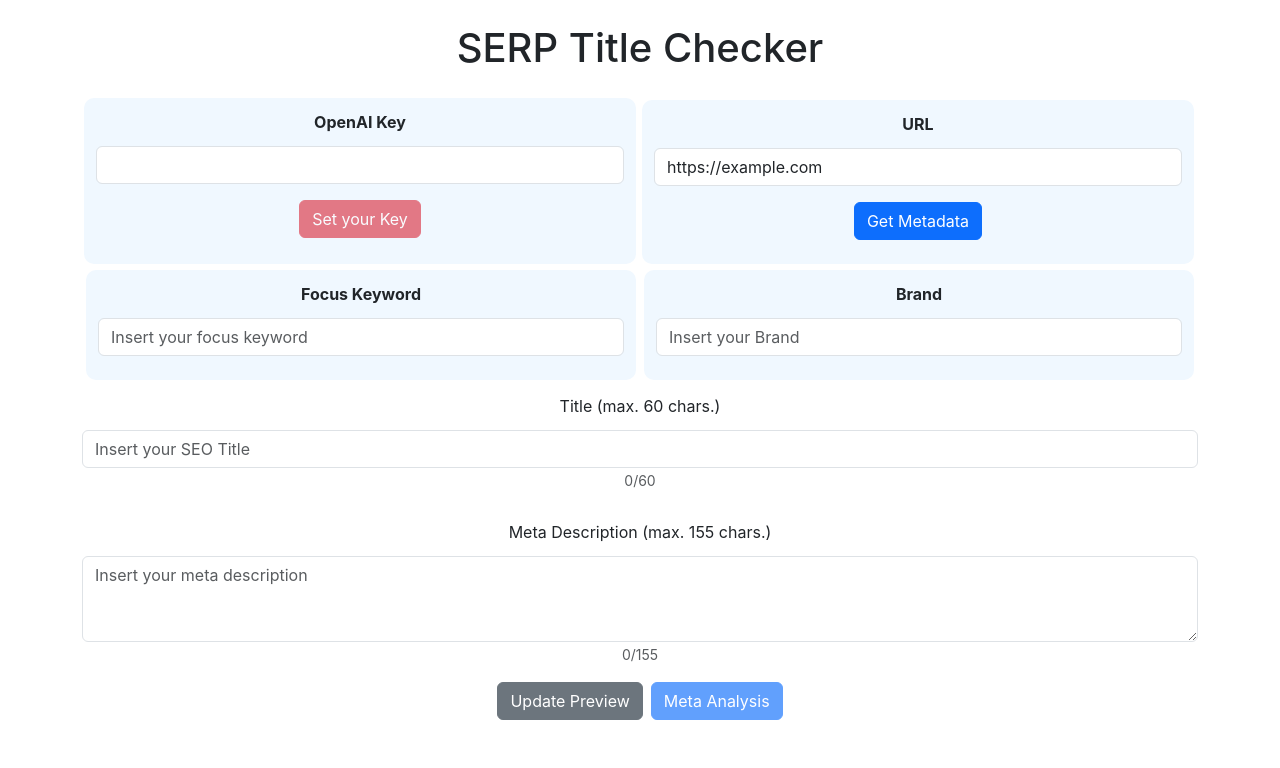
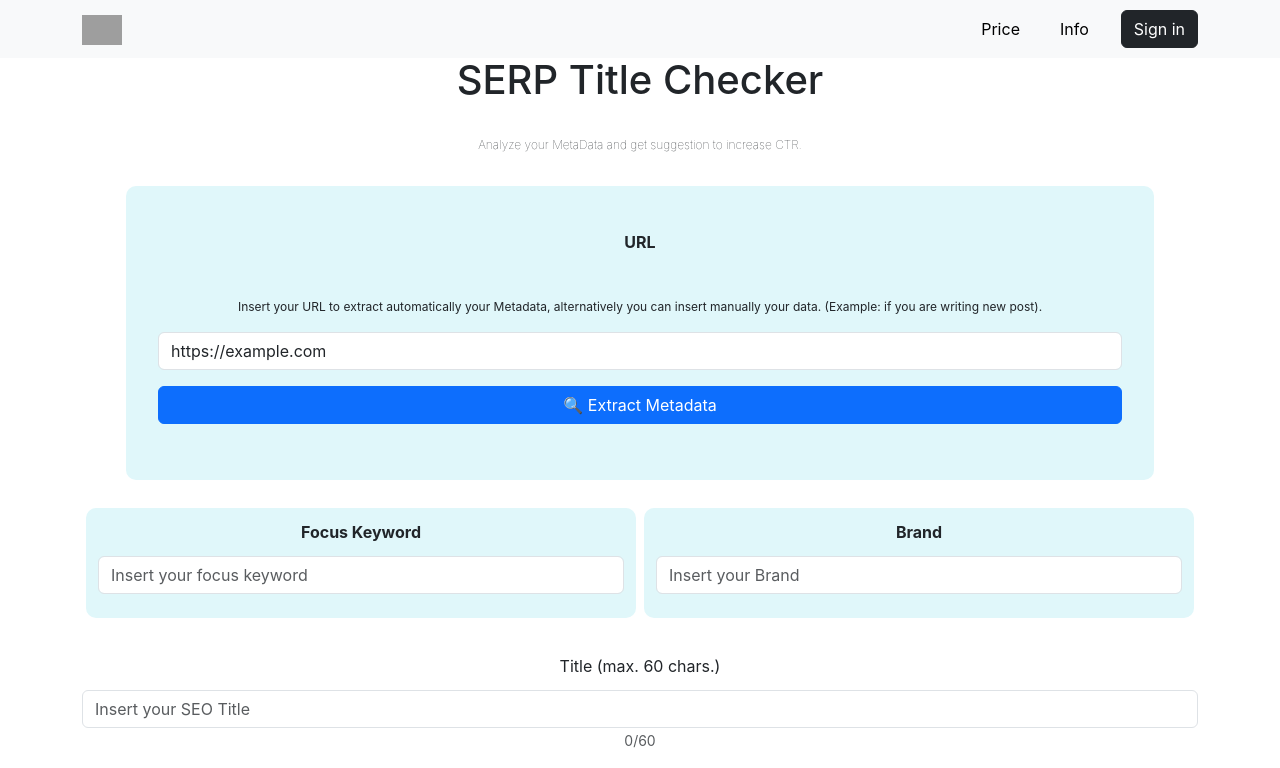
Before and after one commit to domeseo/title_checker, a React (Create React App) app: page / in a window 1280 px wide. Shown: the top 768 px of the page. Built offline with nearby package versions, Linux system fonts and the light colour scheme; no server answers; grey boxes are pictures that could not be loaded.

Commit message:
Improvement: Navbar, 5 Optimization per day, colors

```diff
--- a/src/App.css
+++ b/src/App.css
@@ -1,3 +1,4 @@
+
 .App {
   text-align: center;
 }
@@ -88,24 +89,36 @@
   color: #333;
 }
 
-.openkeybox {
-  background: aliceblue;
-  margin: 2px;
-  border-radius: 10px;
-  font-weight: bold;
-}
-
 .form-label {
   margin: 2px;
   padding: 10px;
 }
 
-.urlmeta,
 .keyword,
 .brand {
-  background-color: aliceblue;
+  background-color: #e0f7fa ;
   margin: 4px;
   border-radius: 10px;
   margin-bottom: 2px;
   font-weight: bold;
 }
+
+.urlmeta {
+  background-color: #e0f7fa ;
+  margin: 2rem;
+  border-radius: 10px;
+  margin-bottom: 2px;
+  font-weight: bold;
+  padding: 2rem;
+}
+
+p {
+  margin-top: 2rem;
+  margin-bottom: 1rem;
+  font-size: 12px;
+  font-weight: lighter;
+}
+
+.navbar-light .navbar-nav .nav-link {
+  color: #000;
+}
--- a/src/App.jsx
+++ b/src/App.jsx
@@ -1,8 +1,10 @@
 import React, { useState } from 'react';
-import { Container, Row, Col } from 'react-bootstrap';
+import { Container, Row, Col, Navbar } from 'react-bootstrap';
 import './App.css';
 import SerpChecker from './frontend/components/SerpChecker';
 import SerpPreview from './frontend/components/SerpPreview';
+import NavbarTool from './frontend/components/Navbar';
+
 
 function App() {
   const [serpData, setSerpData] = useState(null);
@@ -14,10 +16,11 @@ function App() {
 
   return (
     <div className="App">
-      <Container className="mt-4">
+      <NavbarTool />
+      <Container className="mt-5">
         <Row>
           <Col>
-            <h1 className="text-center mb-4">SERP Title Checker</h1>
+            <h1 className="text-center mt-2 mb-4">SERP Title Checker</h1>
             <SerpChecker onUpdate={handleUpdate} />
 
             {serpData && <SerpPreview serpData={serpData} />}
--- /dev/null
+++ b/src/frontend/components/Navbar.jsx
@@ -0,0 +1,38 @@
+import React from "react";
+import {Navbar, Form, Button, Alert, Spinner } from "react-bootstrap";
+
+
+const NavBarTool = () => {
+
+
+return (
+
+<nav className="navbar navbar-expand-lg fixed-top bg-light navbar-light mb-5">
+  <div className="container">
+    <a className="navbar-brand" href="#"><img id="Seo Tool Logo"
+        src="https://www.domenicopuzone.com/wp-content/uploads/2016/01/logo-dp-1.png" alt="Seo Tool"
+        draggable="false" height="30" /></a>
+    <button className="navbar-toggler" type="button" data-mdb-collapse-init data-mdb-target="#navbarSupportedContent"
+      aria-controls="navbarSupportedContent" aria-expanded="false" aria-label="Toggle navigation">
+      <i className="fas fa-bars"></i>
+    </button>
+    <div className="collapse navbar-collapse" id="navbarSupportedContent">
+      <ul className="navbar-nav ms-auto align-items-center">
+        <li className="nav-item">
+          <a className="nav-link mx-2" href="#!"><i className="fas fa-plus-circle pe-2"></i>Price</a>
+        </li>
+        <li className="nav-item">
+          <a className="nav-link mx-2" href="#!"><i className="fas fa-bell pe-2"></i>Info</a>
+        </li>
+        <li className="nav-item ms-3">
+          <a className="btn btn-dark btn-rounded" href="#!">Sign in</a>
+        </li>
+      </ul>
+    </div>
+  </div>
+</nav>
+
+    )
+};
+
+export default NavBarTool;
--- a/src/frontend/components/SerpChecker.jsx
+++ b/src/frontend/components/SerpChecker.jsx
@@ -1,43 +1,35 @@
 import React, { useEffect, useState } from "react";
 import { Form, Button, Alert, Spinner } from "react-bootstrap";
-import CryptoJS from "crypto-js";
+import Swal from 'sweetalert2';
+
+
+const fetchData = async () => {
+    try {
+        const response = await fetch('/extract-meta');
+
+        if (response.status === 429) {
+            const data = await response.json();
+            Swal.fire({
+                icon: "error",
+                title: "You have reached max optimization for today",
+                text: data.message || 'Came back tomorrow'
+            });
+            return;
+        }
+
+        const data = await response.json();
+        console.log(data);
+
+    } catch (error) {
+        console.error('Error fetchi data:', error)
+    }
+};
 
 // Get the key from environment variables, never hardcoded
 const secretPass = process.env.REACT_APP_ENCRYPTION_KEY || "";
 
 // Get the API base URL from environment variables
 const API_URL = process.env.REACT_APP_API_URL || 'http://localhost:5002';
-
-function encryptAPIKey(apiKey) {
-    if (!secretPass) {
-        console.error("Encryption key is missing");
-        return null;
-    }
-
-    try {
-        // Deriva una chiave usando SHA-256 come nel backend
-        const key = CryptoJS.SHA256(secretPass);
-
-        // Crea un IV random di 16 bytes
-        const iv = CryptoJS.lib.WordArray.random(16);
-
-        // Cifra il messaggio
-        const encrypted = CryptoJS.AES.encrypt(apiKey, key, {
-            iv: iv,
-            mode: CryptoJS.mode.CBC,
-            padding: CryptoJS.pad.Pkcs7
-        });
-
-        // Concatena IV + ciphertext
-        const encryptedData = iv.concat(encrypted.ciphertext);
-
-        // Codifica tutto in Base64
-        return CryptoJS.enc.Base64.stringify(encryptedData);
-    } catch (error) {
-        console.error("Encryption failed:", error);
-        return null;
-    }
-}
 
 
 const SerpChecker = ({ onUpdate }) => {
@@ -50,13 +42,12 @@ const SerpChecker = ({ onUpdate }) => {
     const [isMetaExtracted, setIsMetaExtracted] = useState(false);
     const [metadata, setMetadata] = useState(null);
     const [userId, setUserId] = useState("");
-    const [openai, setOpenai] = useState("");
     const [keyword, setKeyword] = useState("");
     const [brand, setBrand] = useState("");
     const [previewData, setPreviewData] = useState({
         title: "",
         description: "",
-        url: "https://example.com"
+        url: "https://google.com"
     });
 
     const handleKeywordChange = (e) => {
@@ -89,41 +80,6 @@ const SerpChecker = ({ onUpdate }) => {
     useEffect(() => {
         updatePreview();
     }, []);
-
-    const sendApiKey = async () => {
-        try {
-            if (!openai) {
-                setError("Please, introduce your OpenAI API key");
-                return;
-            }
-
-            // Usar la nueva función de encriptación
-            const encryptedKey = encryptAPIKey(openai);
-
-            const response = await fetch(`${API_URL}/set-key`, {
-                method: 'POST',
-                headers: {
-                    'Content-Type': 'application/json',
-                },
-                credentials: 'include',
-                body: JSON.stringify({
-                    encryptedKey: encryptedKey
-                })
-            });
-
-            const data = await response.json();
-
-            if (response.ok) {
-                alert("API key configured correctly");
-            } else {
-                throw new Error(data.message || "Error configuring the API key");
-            }
-        } catch (err) {
-            console.error("Error:", err);
-
-            setError("Error configuring the API key: " + err.message);
-        }
-    };
 
     // Generar o recuperar ID de usuario si no existe
     useEffect(() => {
@@ -254,25 +210,37 @@ const SerpChecker = ({ onUpdate }) => {
         <>
             {error && <Alert variant="danger">{error}</Alert>}
 
+
+            <title>SEO Title Optimizer</title>
+            <meta name="title" content="SEO Title Generator – Create Compelling Titles With AI " />
+<meta name="description" content="Boost clicks with our SEO Title Generator. Get optimized titles and meta descriptions powered by AI for higher rankings and more traffic." />
+            <p>Analyze your MetaData and get suggestion to increase CTR. </p>
+
             {/* A single form for everything */}
             <Form onSubmit={handleSubmit}>
+                <div className="container">
 
-                <div className="container">
-                    <div className="row">
-                        <div className="col-sm openkeybox">
-                            <Form >
-                                <Form.Group className="form-group mb-3">
-                                    <Form.Label>OpenAI Key</Form.Label>
-                                    <Form.Control type="password" className="form-control" required value={openai} onChange={(e) => setOpenai(e.target.value)} />
-                                </Form.Group>
-                            </Form>
-                            {/* Button to send OpenAI Key */}
+                        <div className="col-sm urlmeta mb-4">
+                            {/* URL field */}
+                            <Form.Group className="mb-3">
+                                <Form.Label>URL</Form.Label>
+                                <p classname="url-meta">Insert your URL to extract automatically your Metadata, alternatively you can insert manually your data. (Example: if you are writing new post).</p>
+
+                                <Form.Control
+                                    type="text"
+                                    placeholder="https://example.com"
+                                    value={url}
+                                    onChange={(e) => setUrl(e.target.value)}
+                                />
+
+                            </Form.Group>
+                            {/* Button to get metadata */}
                             <Button
-                                variant="danger"
+                                variant="primary"
                                 type="button"
-                                disabled={isLoading || !openai}
-                                onClick={sendApiKey}
-                                className="mb-4"
+                                disabled={isLoading}
+                                onClick={() => getMetas(url)}
+                                className="mb-4 w-100"
                             >
                                 {isLoading ? (
                                     <>
@@ -282,58 +250,20 @@ const SerpChecker = ({ onUpdate }) => {
                                             size="sm"
                                             role="status"
                                             aria-hidden="true"
-                                            className="me-2"
+                                            className="me-2 btn-warning"
                                         />
-                                        Working...
+                                        Working...Please Wait
                                     </>
                                 ) : (
-                                    "Set your Key"
-                                )}
-                            </Button>
-
-                        </div>
-                        <div className="col-sm urlmeta">
-                            {/* URL field */}
-                            <Form.Group className="mb-3">
-                                <Form.Label>URL</Form.Label>
-                                <Form.Control
-                                    type="text"
-                                    placeholder="https://example.com"
-                                    value={url}
-                                    onChange={(e) => setUrl(e.target.value)}
-                                />
-                            </Form.Group>
-                            {/* Button to get metadata */}
-                            <Button
-                                variant="primary"
-                                type="button"
-                                disabled={isLoading}
-                                onClick={() => getMetas(url)}
-                                className="mb-4"
-                            >
-                                {isLoading ? (
-                                    <>
-                                        <Spinner
-                                            as="span"
-                                            animation="border"
-                                            size="sm"
-                                            role="status"
-                                            aria-hidden="true"
-                                            className="me-2"
-                                        />
-                                        Working...
-                                    </>
-                                ) : (
-                                    "Get Metadata"
+                                    "🔍 Extract Metadata"
                                 )}
                             </Button>
 
                         </div>
                     </div>
-                </div>
                 <div className="container">
                     <div className="row">
-                        <div className="col-sm keyword">{/* Keyword */}
+                        <div className="col-sm keyword mb-4">{/* Keyword */}
                             <Form.Group className="mb-4">
                                 <Form.Label>Focus Keyword</Form.Label>
                                 <Form.Control
@@ -343,7 +273,7 @@ const SerpChecker = ({ onUpdate }) => {
                                     onChange={handleKeywordChange}
                                 />
                             </Form.Group></div>
-                        <div className="col-sm brand"><Form.Group className="mb-4">
+                        <div className="col-sm brand mb-4"><Form.Group className="mb-4">
                             <Form.Label>Brand</Form.Label>
                             <Form.Control
                                 type="text"
--- a/src/frontend/components/SerpPreview.jsx
+++ b/src/frontend/components/SerpPreview.jsx
@@ -9,6 +9,7 @@ const SerpPreview = ({ serpData }) => {
     return (
         <div className="mt-4 p-3 border rounded">
             <h3>Preview:</h3>
+            <p>Your preview will appear here after extracting metadata</p>
             <div className="serp-preview">
                 <div className="serp-title">{serpData.title || 'Títle not available'}</div>
                 <div className="serp-url">{displayUrl || 'URL not available'}</div>
```
Also changed, not shown: 1 other file (tests, documents, lock files or other folders).
